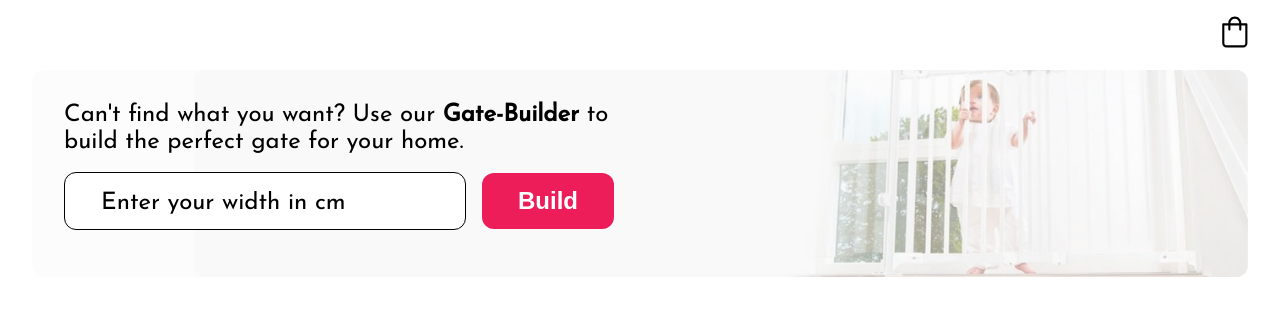
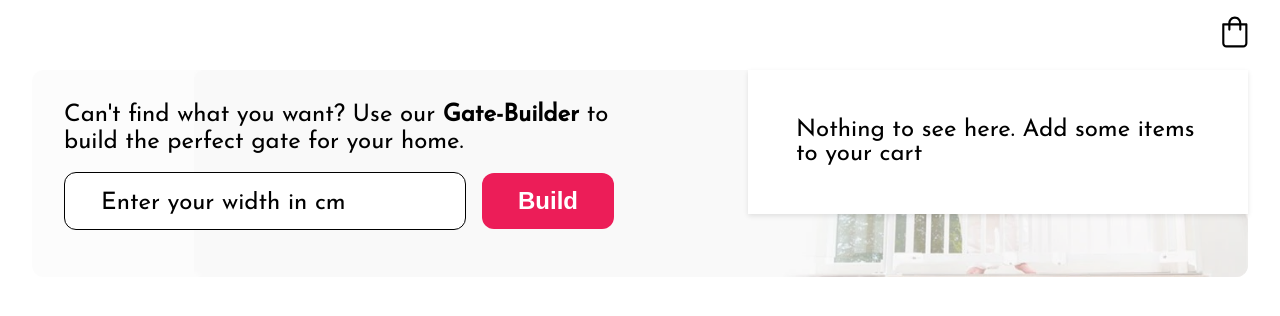
Before and after one commit to seanomeara96/gate-builder, a React (Create React App) app: page / in a window 1280 px wide. Both pictures are taken after a click on the element 1234 px from the left and 35 px from the top of the page. Shown: the top 316 px of the page. Built offline with nearby package versions, Linux system fonts and the light colour scheme.

Commit message:
forward progress

```diff
--- a/src/App.js
+++ b/src/App.js
@@ -5,6 +5,7 @@ import img from "./images/find-gate.webp";
 import { options } from "./options";
 import { buildBundle } from "./build-bundle";
 import ResultsCard from "./components/results-card";
+import Cart from "./components/cart";
 class App extends React.Component {
   state = {
     width: 0,
@@ -24,9 +25,13 @@ class App extends React.Component {
     }, 5000);
   };
 
+  emptyCart() {
+    this.setState({ cart: {} });
+  }
+
   updateCart() {
     console.log("update cart called");
-    this.setState({ cart: this.state.bundle }, () => {
+    this.setState({ cart: { ...this.state.bundle } }, () => {
       console.log("this.state.cart", this.state.cart);
       // update totals
       let totalCartItems = 0;
@@ -135,6 +140,14 @@ class App extends React.Component {
             className={styles.icon}
           />
         </header>
+        <div className={styles.cartModalContainer}>
+          <Cart
+            totalCartItems={this.state.totalCartItems}
+            isOpen={this.state.cartModalIsOpen}
+            cartContents={this.state.cart}
+            options={this.options}
+          />
+        </div>
         <div className={styles.wrapper}>
           <form
             className={styles.form}
--- a/src/app.module.css
+++ b/src/app.module.css
@@ -13,7 +13,6 @@
   display: flex;
   justify-content: flex-end;
   padding: 1rem 2rem;
-  position: sticky;
   top: 0;
   z-index: 1000;
 }
@@ -25,6 +24,7 @@
   fill: #ec1d58;
 }
 .pill {
+  cursor: pointer;
   position: absolute;
   top: 0rem;
   right: -0.5rem;
@@ -173,3 +173,6 @@
   text-decoration: line-through;
   margin-right: 1rem;
 }
+.cartModalContainer {
+  position: relative;
+}
--- /dev/null
+++ b/src/components/cart-buttons.js
@@ -0,0 +1,12 @@
+import React from "react";
+
+const CartButtons = () => {
+  return (
+    <div>
+      <button>check out now</button>
+      <buttons>view cart</buttons>
+    </div>
+  );
+};
+
+export default CartButtons;
--- a/src/components/cart.js
+++ b/src/components/cart.js
@@ -1 +1,34 @@
 import React from "react";
+import styles from "./cart.module.css";
+import CartButtons from "./cart-buttons";
+const Cart = (props) => {
+  console.log(props.cartContents, "props.cartContents");
+  let contents = [];
+  for (var x in props.cartContents) {
+    if (props.cartContents[x] > 0) {
+      contents.push(
+        <div key={x}>
+          <h3>{props.options[x].name}</h3>
+          <span>{props.options[x].price}</span>
+        </div>
+      );
+    }
+  }
+  return props.isOpen === true ? (
+    <div className={styles.cart}>
+      {props.totalCartItems > 0 ? (
+        <div>
+          {contents}
+          <CartButtons />
+        </div>
+      ) : (
+        <div style={{ padding: "3rem" }}>
+          Nothing to see here. Add some items to your cart
+        </div>
+      )}
+    </div>
+  ) : (
+    ""
+  );
+};
+export default Cart;
--- /dev/null
+++ b/src/components/cart.module.css
@@ -0,0 +1,13 @@
+.cart {
+  display: flex;
+  justify-content: center;
+  align-items: center;
+  position: absolute;
+  background-color: #fff;
+  box-sizing: border-box;
+  right: 2rem;
+  top: 100%;
+  box-shadow: 0 2px 5px rgba(0, 0, 0, 0.1);
+  z-index: 1000;
+  max-width: 500px;
+}
--- a/src/components/results-card.js
+++ b/src/components/results-card.js
@@ -9,6 +9,7 @@ const ResultsCard = ({
 }) => {
   return (
     <div className={styles.resultsCard}>
+      <div className={styles.wrapper}>
         <div className={styles.resultsCard__content}>
           <div className={styles.wrapper}>
             <h2 className={styles.resultsCard__heading}>
@@ -24,6 +25,7 @@ const ResultsCard = ({
             </button>
           </div>
         </div>
+      </div>
       <div className={styles.resultsCard__imgs}>{images}</div>
     </div>
   );
```
Also changed, not shown: src/components/cart-item.js (added, +17 -0 lines), 1 other file (tests, documents, lock files or other folders). Lines whose indentation alone changed are shown as unchanged.
